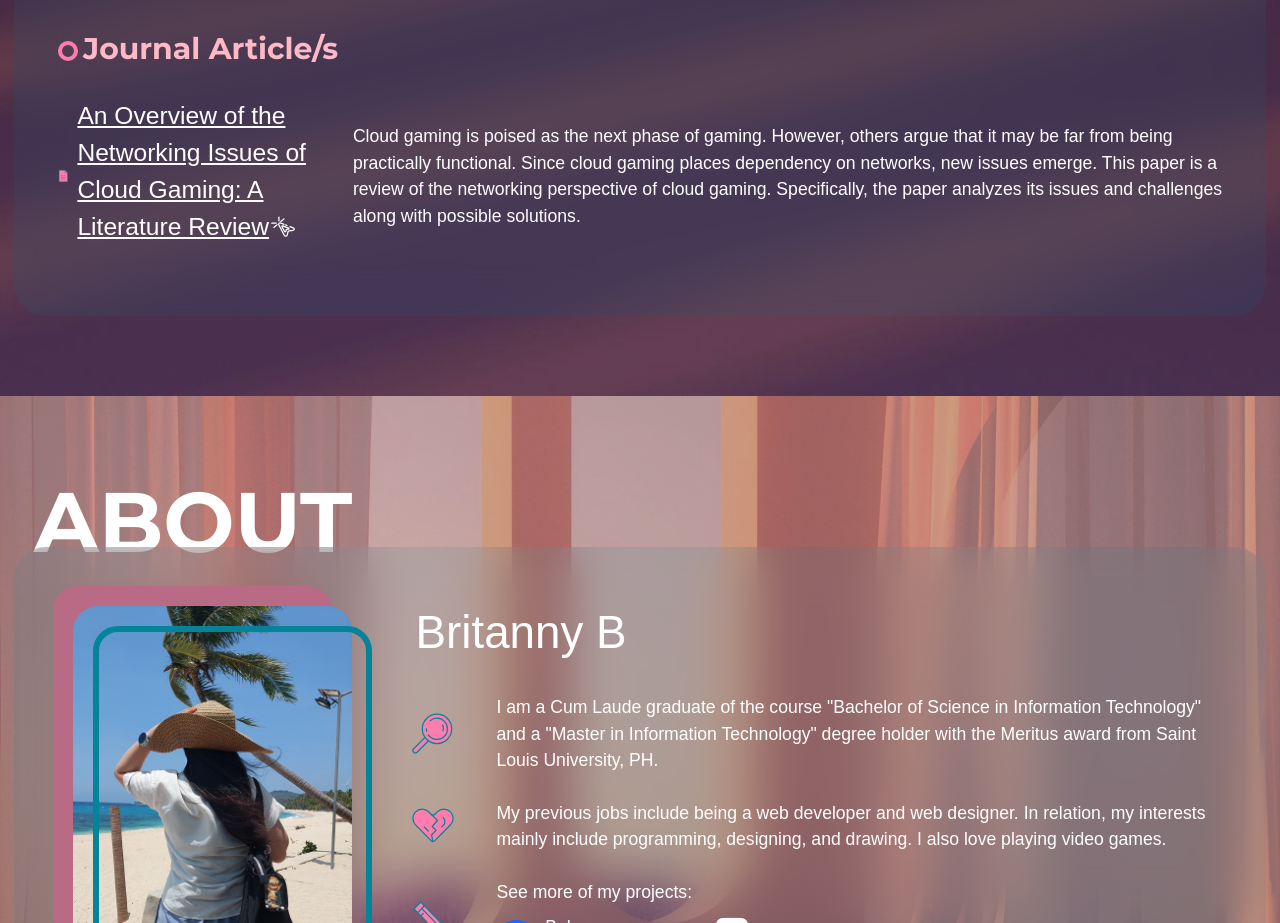
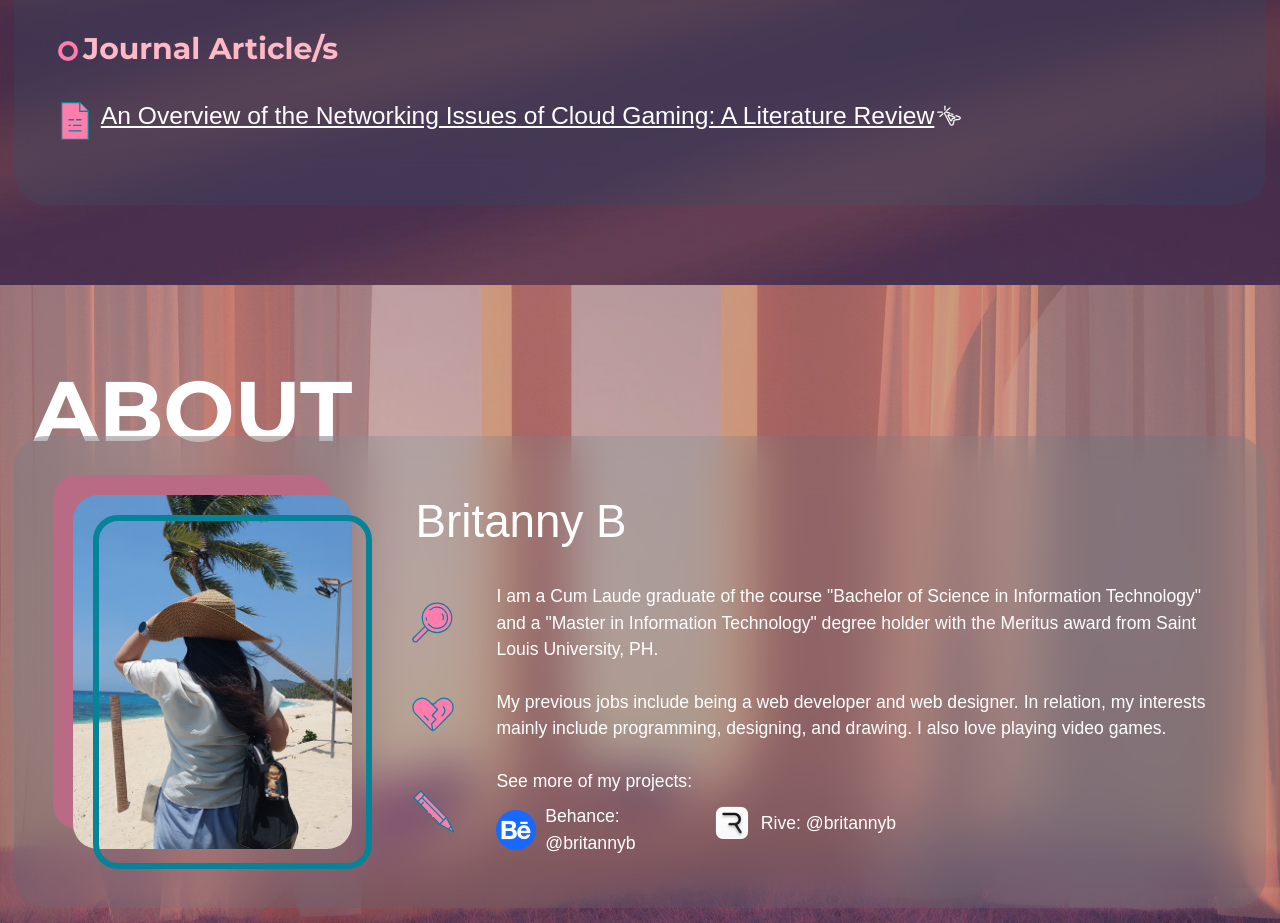
Before and after one commit to britannyb/britanny-portfolio, a React (Vite) app: page / in a window 1280 px wide. Shown: the part 5080-6003 px from the top of the page. Built offline with nearby package versions, Linux system fonts and the light colour scheme; a web font is replaced by a local one.

Commit message:
removed abstract

```diff
--- a/src/Projects.tsx
+++ b/src/Projects.tsx
@@ -17,7 +17,6 @@ interface ContainerContentProps {
 
 interface JournalArticleProps {
   title: string;
-  abstract: string;
   url: string;
 }
 
@@ -45,7 +44,7 @@ function ContainerContent({ title, children }: ContainerContentProps) {
   );
 }
 
-function JournalArticle({ title, url, abstract }: JournalArticleProps) {
+function JournalArticle({ title, url }: JournalArticleProps) {
   return (
     <>
       <div className="my-4">
@@ -59,7 +58,6 @@ function JournalArticle({ title, url, abstract }: JournalArticleProps) {
             {title}
             <StyledPointer />
           </a>
-          <p>{abstract}</p>
         </div>
       </div>
     </>
@@ -124,7 +122,6 @@ const Projects = () => {
                 <JournalArticle
                   title="An Overview of the Networking Issues of Cloud Gaming: A Literature
               Review"
-                  abstract="Cloud gaming is poised as the next phase of gaming. However, others argue that it may be far from being practically functional. Since cloud gaming places dependency on networks, new issues emerge. This paper is a review of the networking perspective of cloud gaming. Specifically, the paper analyzes its issues and challenges along with possible solutions."
                   url="http://dx.doi.org/10.35970/jinita.v4i2.1581"
                 />
               </div>
```
